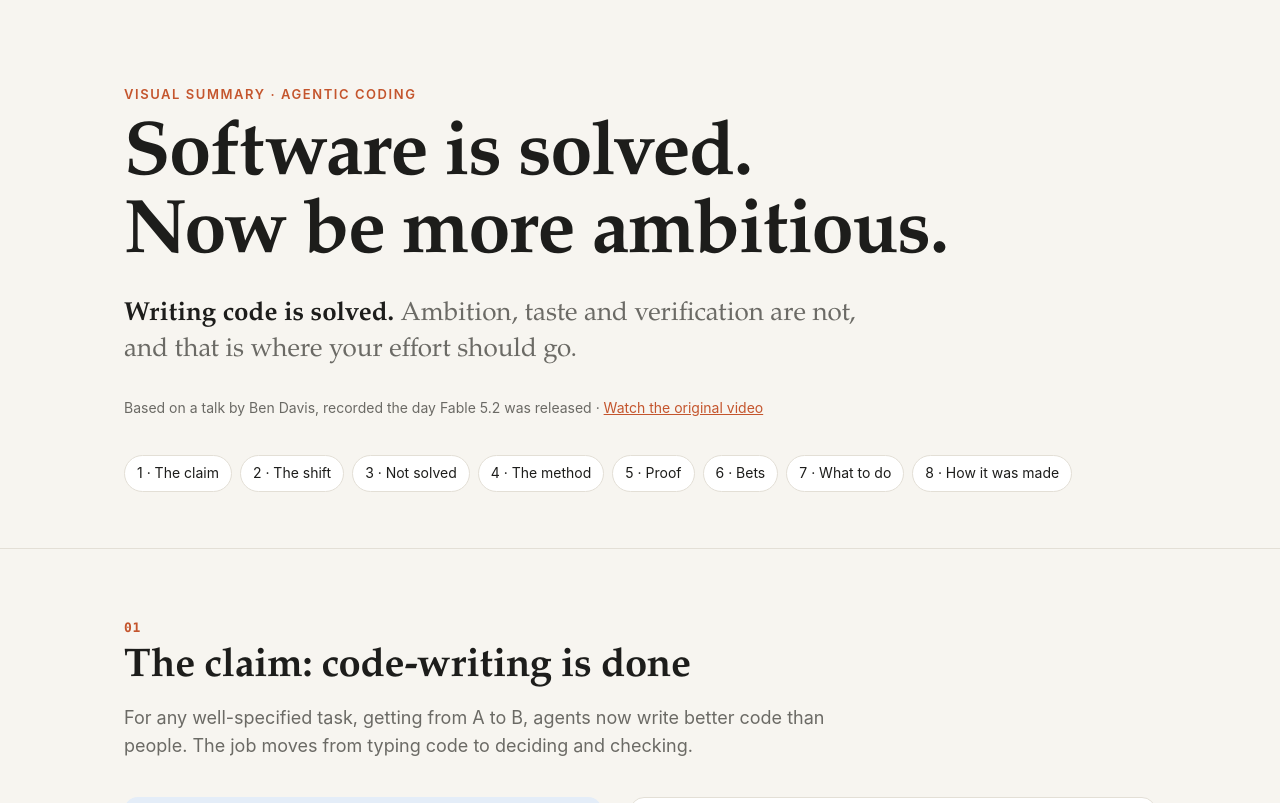
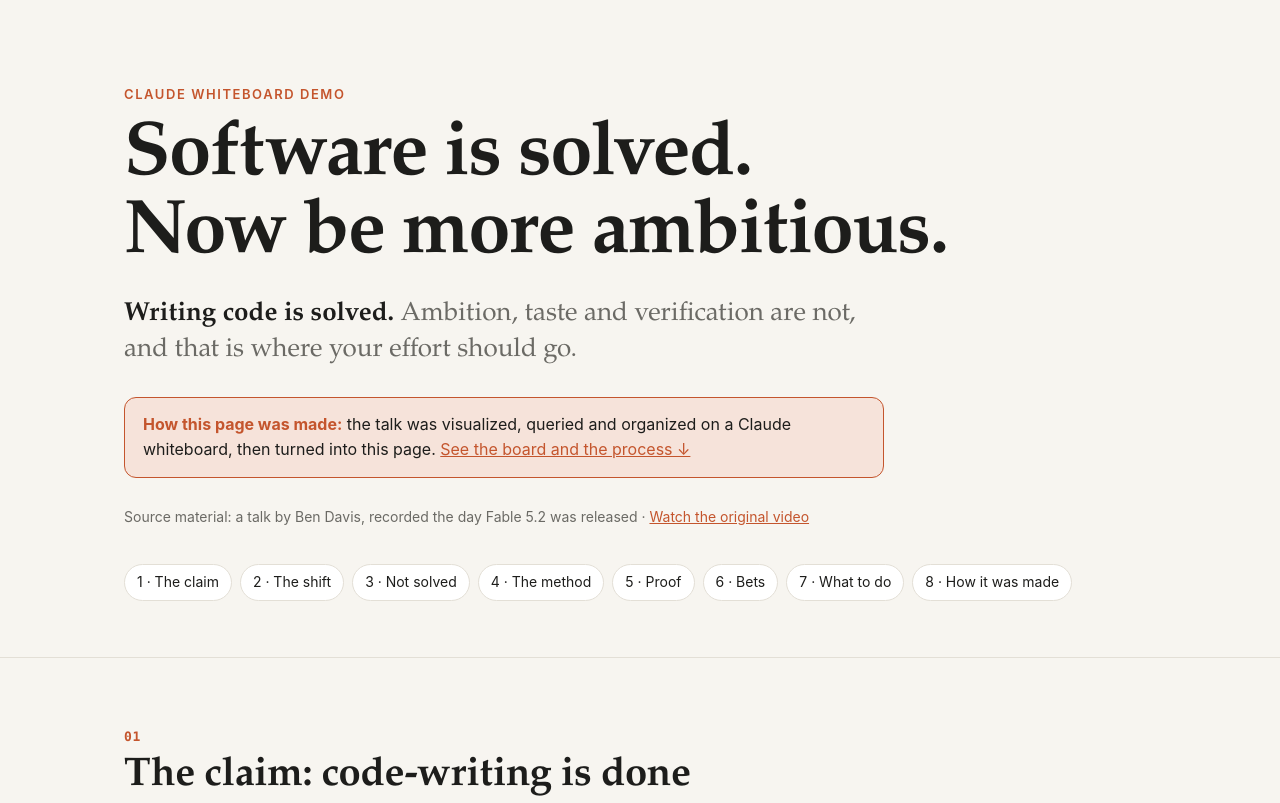
Before and after one commit to az9713/claude-whiteboard-demo, a plain HTML site: page index.html in a window 1280 px wide. Shown: the top 803 px of the page. Drawn offline with Linux system fonts and the light colour scheme.

Commit message:
Frame the page as a Claude whiteboard demo; bust cached board image
Co-Authored-By: Claude Opus 5.5 <noreply@anthropic.com>
Claude-Session: https://claude.ai/code/session_01VWjoNu852PWTT8oT3ZJb4E

```diff
--- a/index.html
+++ b/index.html
@@ -3,8 +3,8 @@
 <head>
 <meta charset="utf-8">
 <meta name="viewport" content="width=device-width, initial-scale=1">
-<title>Software Is Solved: Be More Ambitious (Ben Davis, visual summary)</title>
-<meta name="description" content="An unofficial visual summary of Ben Davis's talk on agentic coding: what is solved, what is not, the verification loop, and concrete behavior changes.">
+<title>Claude Whiteboard Demo: Software Is Solved, Visualized</title>
+<meta name="description" content="A demo of using a Claude whiteboard to visualize, query and organize a talk, then present it as a scrolling page. Source: an unofficial summary of Ben Davis's talk on agentic coding: what is solved, what is not, the verification loop, and concrete behavior changes.">
 <style>
 :root{
   --bg:#f7f5f0; --paper:#ffffff; --ink:#1d1d1b; --muted:#6b6a65; --line:#e3dfd6;
@@ -43,6 +43,9 @@ h1{font:600 clamp(40px,6.5vw,76px)/1.02 var(--serif);letter-spacing:-.02em;margi
 nav.toc{display:flex;flex-wrap:wrap;gap:8px;margin-top:36px}
 nav.toc a{font-size:14px;text-decoration:none;color:var(--ink);border:1px solid var(--line);background:var(--paper);padding:6px 12px;border-radius:999px}
 nav.toc a:hover{border-color:var(--accent);color:var(--accent)}
+
+.made{margin:28px 0 0;padding:14px 18px;border:1px solid var(--accent);border-radius:12px;background:var(--accent-soft);font-size:16px;max-width:760px}
+.made span{font-weight:700;color:var(--accent)}
 
 /* sections */
 section{padding:72px 0;border-bottom:1px solid var(--line)}
@@ -152,10 +155,11 @@ footer p{margin:6px 0}
 
 <header class="hero">
   <div class="wrap">
-    <div class="kicker">Visual summary · Agentic coding</div>
+    <div class="kicker">Claude whiteboard demo</div>
     <h1>Software is solved.<br>Now be more ambitious.</h1>
     <p class="lede"><strong>Writing code is solved.</strong> Ambition, taste and verification are not, and that is where your effort should go.</p>
-    <p class="meta">Based on a talk by Ben Davis, recorded the day Fable 5.2 was released · <a href="https://www.youtube.com/watch?v=qfZhblrmSxM">Watch the original video</a></p>
+    <p class="made"><span>How this page was made:</span> the talk was visualized, queried and organized on a Claude whiteboard, then turned into this page. <a href="#process">See the board and the process ↓</a></p>
+    <p class="meta">Source material: a talk by Ben Davis, recorded the day Fable 5.2 was released · <a href="https://www.youtube.com/watch?v=qfZhblrmSxM">Watch the original video</a></p>
     <nav class="toc" aria-label="Sections">
       <a href="#claim">1 · The claim</a><a href="#shift">2 · The shift</a><a href="#unsolved">3 · Not solved</a>
       <a href="#method">4 · The method</a><a href="#proof">5 · Proof</a><a href="#bets">6 · Bets</a><a href="#actions">7 · What to do</a><a href="#process">8 · How it was made</a>
@@ -323,8 +327,8 @@ footer p{margin:6px 0}
   <p class="sub">Before this page existed, Ben's ideas were laid out on a shared whiteboard, built with Claude from the video transcript. Each confusing spot became a question, and each question changed the board. This page is the cleaned-up result.</p>
   <div class="making">
     <figure class="board">
-      <a href="board.svg" target="_blank" rel="noopener"><img src="board.svg" alt="Map of the whiteboard: sections 1 to 7 laid out as blocks, the five-step loop with its dashed return arrow, the 4a and 4b explainers, proof and bets, and the stop-start table"></a>
-      <figcaption>The final whiteboard, redrawn from its layout; blocks show their titles. <a href="board.svg" target="_blank" rel="noopener">Open full size</a></figcaption>
+      <a href="board.svg?v=3" target="_blank" rel="noopener"><img src="board.svg?v=3" alt="Map of the whiteboard: sections 1 to 7 laid out as blocks, the five-step loop with its dashed return arrow, the 4a and 4b explainers, proof and bets, and the stop-start table"></a>
+      <figcaption>The final whiteboard, redrawn from its layout; blocks show their titles. <a href="board.svg?v=3" target="_blank" rel="noopener">Open full size</a></figcaption>
     </figure>
     <ol class="timeline">
       <li><b>Map the argument</b><span>Transcript → six sections: claim, shift, limits, method loop, proof, bets. The loop is drawn as a loop, because it is one.</span></li>
```
Also changed, not shown: 1 other file.
